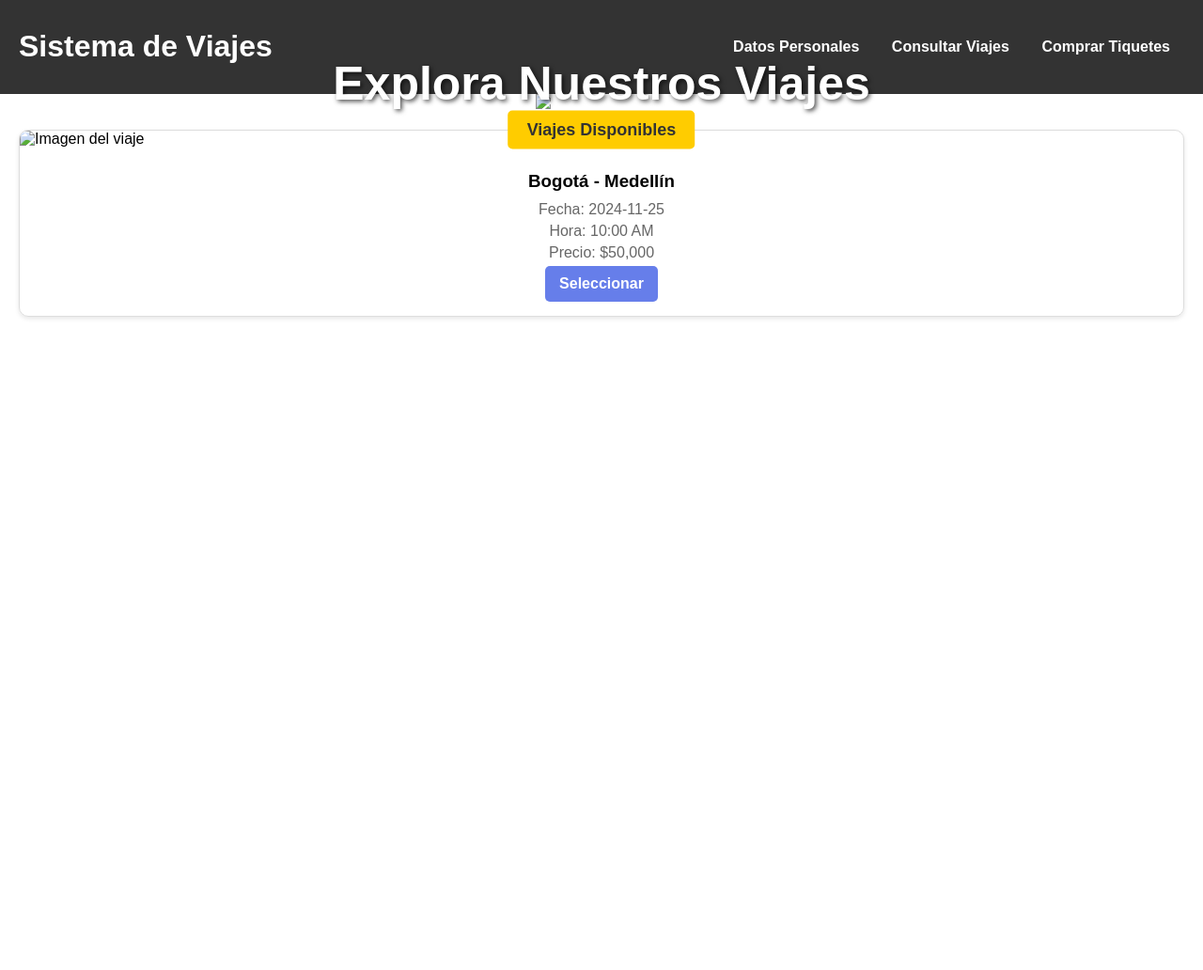
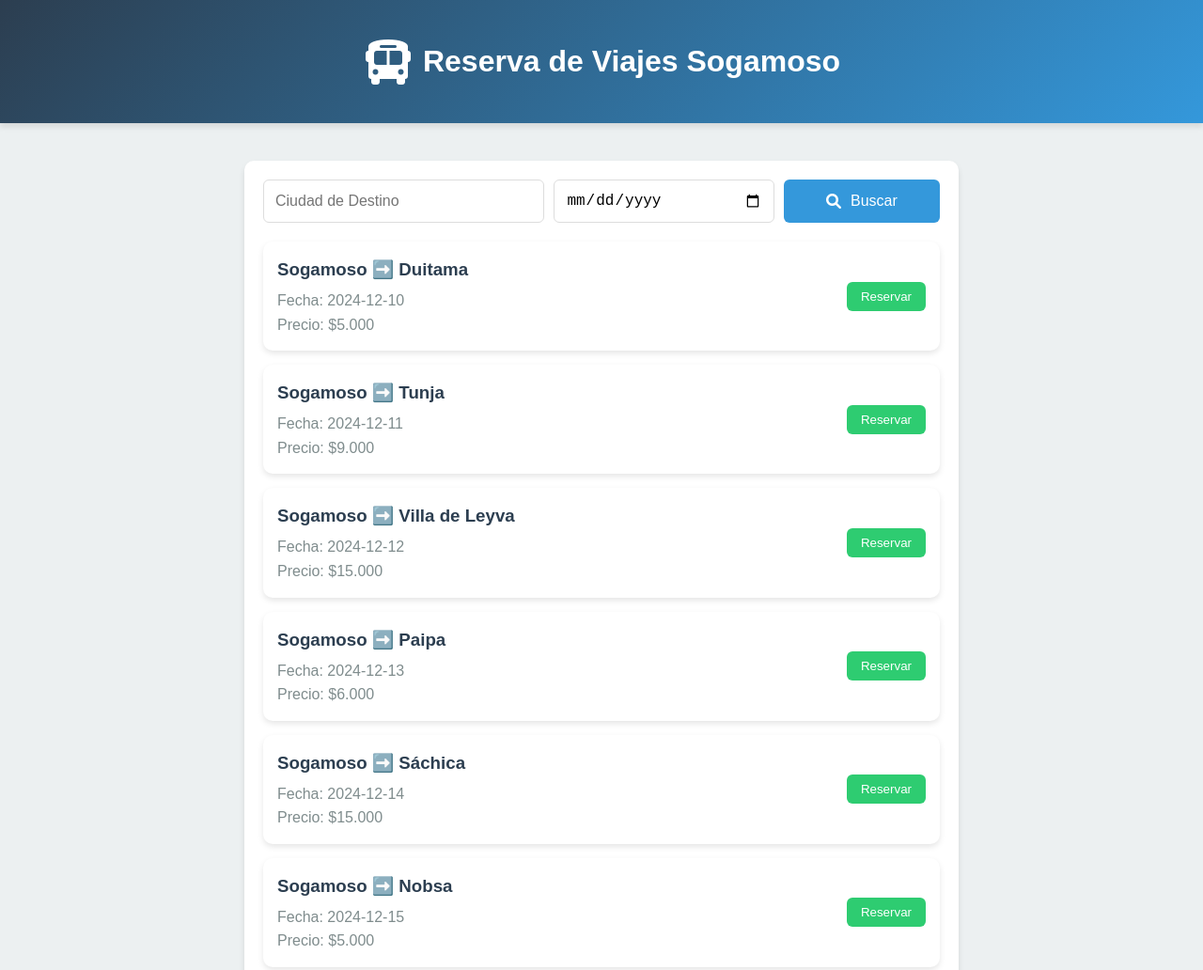
Before and after one commit to SergioMesa2002/Venta-de-Tiquetes-empresa-de-transporte, a website: page Fronted/Fronted/cliente.html in a window 1280 px wide. Shown: the top 1032 px of the page at 94% size. Before the commit the page ends 800 px from the top, so only its background shows below. Drawn offline with Linux system fonts and the light colour scheme.

Commit message:
cambio final

```diff
--- a/Backend/Backend/app.js
+++ b/Backend/Backend/app.js
@@ -2,6 +2,7 @@ const express = require('express');
 const cors = require('cors');
 const mongoose = require('mongoose');
 const authRoutes = require('./routes/auth');
+
 const adminRoutes = require('./routes/admin');
 const { ApolloServer } = require('@apollo/server');
 const { expressMiddleware } = require('@apollo/server/express4');
@@ -29,6 +30,9 @@ app.use(express.json());
 // Configuración de rutas REST
 app.use('/api/auth', authRoutes);
 app.use('/api/admin', adminRoutes);
+
+
+
 
 // Configuración de Mongoose
 mongoose.set('strictQuery', true);
@@ -181,6 +185,7 @@ apolloServer.start().then(() => {
     console.log('Apollo Server corriendo en http://localhost:5000/graphql');
 });
 
+
 // Configuración del puerto
 const PORT = process.env.PORT || 5000;
 app.listen(PORT, () => console.log(`Server running on port ${PORT}`));
--- a/Fronted/Fronted/cliente.html
+++ b/Fronted/Fronted/cliente.html
@@ -3,176 +3,358 @@
 <head>
     <meta charset="UTF-8">
     <meta name="viewport" content="width=device-width, initial-scale=1.0">
-    <title>Sistema de Viajes</title>
+    <title>Reserva de Viajes Sogamoso</title>
+    <link href="https://cdnjs.cloudflare.com/ajax/libs/font-awesome/6.0.0-beta3/css/all.min.css" rel="stylesheet">
     <style>
-        /* Estilos generales */
-        body, html {
+        :root {
+            --primary-color: #2C3E50;
+            --secondary-color: #3498DB;
+            --accent-color: #2ECC71;
+            --background-color: #ECF0F1;
+            --text-color: #2C3E50;
+        }
+
+        * {
             margin: 0;
             padding: 0;
-            font-family: Arial, sans-serif;
+            box-sizing: border-box;
         }
 
-        /* Encabezado */
+        body {
+            font-family: 'Arial', sans-serif;
+            background-color: var(--background-color);
+            color: var(--text-color);
+            line-height: 1.6;
+        }
+
+        .container {
+            max-width: 800px;
+            margin: 0 auto;
+            padding: 20px;
+        }
+
         header {
-            background: #333;
+            background: linear-gradient(135deg, var(--primary-color), var(--secondary-color));
             color: white;
-            padding: 10px 20px;
+            text-align: center;
+            padding: 20px;
+            box-shadow: 0 4px 6px rgba(0,0,0,0.1);
+        }
+
+        header h1 {
+            display: flex;
+            align-items: center;
+            justify-content: center;
+            gap: 10px;
+        }
+
+        header i {
+            font-size: 1.5em;
+        }
+
+        .search-section {
+            background-color: white;
+            border-radius: 10px;
+            padding: 20px;
+            margin: 20px 0;
+            box-shadow: 0 4px 6px rgba(0,0,0,0.1);
+        }
+
+        .filters {
+            display: flex;
+            gap: 10px;
+            margin-bottom: 20px;
+        }
+
+        .filters input, .filters button {
+            flex-grow: 1;
+            padding: 12px;
+            border: 1px solid #ddd;
+            border-radius: 6px;
+            font-size: 16px;
+            transition: all 0.3s ease;
+        }
+
+        .filters button {
+            background-color: var(--secondary-color);
+            color: white;
+            border: none;
+            cursor: pointer;
+            display: flex;
+            align-items: center;
+            justify-content: center;
+            gap: 10px;
+        }
+
+        .filters button:hover {
+            background-color: var(--primary-color);
+            transform: translateY(-2px);
+        }
+
+        .trip-list {
+            display: grid;
+            gap: 15px;
+        }
+
+        .trip {
+            background-color: white;
+            border-radius: 10px;
+            padding: 15px;
             display: flex;
             justify-content: space-between;
             align-items: center;
+            box-shadow: 0 3px 6px rgba(0,0,0,0.1);
+            transition: transform 0.3s ease;
         }
 
-        header nav a {
-            color: white;
-            text-decoration: none;
-            margin: 0 15px;
-            font-weight: bold;
+        .trip:hover {
+            transform: scale(1.02);
         }
 
-        header nav a:hover {
-            color: #ffcc00;
+        .trip-info h3 {
+            color: var(--primary-color);
+            margin-bottom: 5px;
         }
 
-        /* Hero Section */
-        .hero {
-            position: relative;
-            text-align: center;
-            color: white;
+        .trip-info p {
+            color: #7f8c8d;
         }
 
-        .hero img {
-            width: 100%;
-            max-height: 400px;
-            object-fit: cover;
+        .trip-action button {
+            background-color: var(--accent-color);
+            color: white;
+            border: none;
+            padding: 8px 15px;
+            border-radius: 6px;
+            cursor: pointer;
+            transition: background-color 0.3s ease;
         }
 
-        .hero .content {
-            position: absolute;
-            top: 50%;
-            left: 50%;
-            transform: translate(-50%, -50%);
-            text-shadow: 2px 2px 5px rgba(0, 0, 0, 0.7);
+        .trip-action button:hover {
+            background-color: var(--secondary-color);
         }
 
-        .hero .content h1 {
-            font-size: 50px;
-            margin: 0;
+        .bus {
+            background-color: white;
+            border-radius: 10px;
+            padding: 20px;
+            text-align: center;
+            box-shadow: 0 4px 6px rgba(0,0,0,0.1);
         }
 
-        .hero .content button {
-            background: #ffcc00;
-            color: #333;
-            border: none;
-            padding: 10px 20px;
-            font-size: 18px;
-            font-weight: bold;
-            border-radius: 5px;
-            cursor: pointer;
+        .seats {
+            display: grid;
+            grid-template-columns: repeat(4, 1fr);
+            gap: 10px;
+            margin: 20px 0;
         }
 
-        .hero .content button:hover {
-            background: #ffaa00;
+        .seat {
+            background-color: #2ECC71;
+            color: white;
+            border: none;
+            border-radius: 5px;
+            padding: 15px;
+            cursor: pointer;
+            transition: all 0.3s ease;
         }
 
-        /* Sección de viajes */
-        .viajes {
-            display: grid;
-            grid-template-columns: repeat(auto-fit, minmax(250px, 1fr));
-            gap: 20px;
-            padding: 20px;
+        .seat:hover {
+            transform: scale(1.1);
+            background-color: var(--secondary-color);
         }
 
-        .viaje-card {
-            border: 1px solid #ddd;
-            border-radius: 10px;
-            overflow: hidden;
-            box-shadow: 0 2px 5px rgba(0, 0, 0, 0.1);
-            transition: transform 0.2s;
+        .seat.selected {
+            background-color: #E74C3C;
         }
 
-        .viaje-card:hover {
-            transform: scale(1.05);
+        .price {
+            font-size: 1.5em;
+            color: var(--primary-color);
+            margin: 20px 0;
         }
 
-        .viaje-card img {
-            width: 100%;
-            height: 150px;
-            object-fit: cover;
+        .reserve-button {
+            background-color: var(--secondary-color);
+            color: white;
+            border: none;
+            padding: 12px 25px;
+            border-radius: 6px;
+            font-size: 1.1em;
+            cursor: pointer;
+            transition: all 0.3s ease;
         }
 
-        .viaje-card .info {
-            padding: 15px;
-            text-align: center;
+        .reserve-button:hover {
+            background-color: var(--primary-color);
+            transform: translateY(-3px);
         }
 
-        .viaje-card .info h3 {
-            margin: 10px 0;
-        }
+        @media (max-width: 600px) {
+            .filters {
+                flex-direction: column;
+            }
 
-        .viaje-card .info p {
-            margin: 5px 0;
-            color: #666;
-        }
+            .trip {
+                flex-direction: column;
+                text-align: center;
+            }
 
-        .viaje-card .info button {
-            background: #667eea;
-            color: white;
-            border: none;
-            padding: 10px 15px;
-            font-size: 16px;
-            font-weight: bold;
-            border-radius: 5px;
-            cursor: pointer;
-        }
-
-        .viaje-card .info button:hover {
-            background: #4455aa;
+            .trip-action {
+                margin-top: 10px;
+            }
         }
     </style>
 </head>
 <body>
-
-<!-- Encabezado -->
 <header>
-    <h1>Sistema de Viajes</h1>
-    <nav>
-        <a href="#datos">Datos Personales</a>
-        <a href="#consultar">Consultar Viajes</a>
-        <a href="#comprar">Comprar Tiquetes</a>
-    </nav>
+    <div class="container">
+        <h1>
+            <i class="fas fa-bus"></i>
+            Reserva de Viajes Sogamoso
+        </h1>
+    </div>
 </header>
 
-<!-- Hero Section -->
-<section class="hero">
-    <img src="path-to-your-image.png" alt="Imagen de Viajes">
-    <div class="content">
-        <h1>Explora Nuestros Viajes</h1>
-        <button onclick="scrollToTrips()">Viajes Disponibles</button>
-    </div>
-</section>
+<div class="container">
+    <section class="search-section">
+        <div class="filters">
+            <input type="text" id="destination-filter" placeholder="Ciudad de Destino">
+            <input type="date" id="date-filter">
+            <button onclick="filterTrips()">
+                <i class="fas fa-search"></i> Buscar
+            </button>
+        </div>
 
-<!-- Sección de viajes -->
-<section id="consultar" class="viajes">
-    <!-- Tarjeta de ejemplo -->
-    <div class="viaje-card">
-        <img src="path-to-another-image.png" alt="Imagen del viaje">
-        <div class="info">
-            <h3>Bogotá - Medellín</h3>
-            <p>Fecha: 2024-11-25</p>
-            <p>Hora: 10:00 AM</p>
-            <p>Precio: $50,000</p>
-            <button>Seleccionar</button>
+        <div class="trip-list" id="trip-list">
+            <!-- Viajes generados dinámicamente -->
         </div>
-    </div>
-    <!-- Repetir tarjetas para otros viajes -->
-</section>
+    </section>
+
+    <section class="bus" id="bus-container" style="display: none;">
+        <div class="seats" id="seats-container">
+            <!-- Asientos generados -->
+        </div>
+        <div class="price">Precio total: <span id="total-price">$0</span></div>
+        <button class="reserve-button" onclick="generateInvoice()">
+            <i class="fas fa-ticket-alt"></i> Generar Factura
+        </button>
+    </section>
+</div>
 
 <script>
-    // Función para desplazarse a la sección de viajes
-    function scrollToTrips() {
-        document.getElementById('consultar').scrollIntoView({ behavior: 'smooth' });
+    const destinations = {
+        "Duitama": 5000,
+        "Tunja": 9000,
+        "Villa de Leyva": 15000,
+        "Paipa": 6000,
+        "Sáchica": 15000,
+        "Nobsa": 5000,
+        "Tibasosa": 5000,
+        "Monguí": 8000,
+        "Chiquinquirá": 25000,
+        "Raquira": 18000
+    };
+
+    const trips = Object.keys(destinations).map((destination, index) => ({
+        id: index + 1,
+        origin: "Sogamoso",
+        destination: destination,
+        date: `2024-12-${10 + (index % 20)}`,
+        price: destinations[destination]
+    }));
+
+    let selectedSeats = [];
+    let currentTrip = null;
+
+    function loadTrips(tripsToDisplay = trips) {
+        const tripList = document.getElementById('trip-list');
+        tripList.innerHTML = '';
+        tripsToDisplay.forEach(trip => {
+            const tripDiv = document.createElement('div');
+            tripDiv.classList.add('trip');
+            tripDiv.innerHTML = `
+                <div class="trip-info">
+                    <h3>${trip.origin} ➡️ ${trip.destination}</h3>
+                    <p>Fecha: ${trip.date}</p>
+                    <p>Precio: $${trip.price.toLocaleString('es-CO')}</p>
+                </div>
+                <div class="trip-action">
+                    <button onclick="selectTrip(${trip.id})">Reservar</button>
+                </div>
+            `;
+            tripList.appendChild(tripDiv);
+        });
     }
+
+    function filterTrips() {
+        const destination = document.getElementById('destination-filter').value.toLowerCase();
+        const date = document.getElementById('date-filter').value;
+
+        const filteredTrips = trips.filter(trip => {
+            return (!destination || trip.destination.toLowerCase().includes(destination)) &&
+                (!date || trip.date === date);
+        });
+
+        loadTrips(filteredTrips);
+    }
+
+    function selectTrip(id) {
+        currentTrip = trips.find(trip => trip.id === id);
+        selectedSeats = [];
+        document.getElementById('bus-container').style.display = 'block';
+        loadSeats();
+        updatePrice();
+    }
+
+    function loadSeats() {
+        const seatsContainer = document.getElementById('seats-container');
+        seatsContainer.innerHTML = '';
+        for (let i = 1; i <= 16; i++) {
+            const seat = document.createElement('div');
+            seat.classList.add('seat');
+            seat.textContent = i;
+            seat.addEventListener('click', () => toggleSeatSelection(seat));
+            seatsContainer.appendChild(seat);
+        }
+    }
+
+    function toggleSeatSelection(seat) {
+        const seatNumber = seat.textContent;
+        if (selectedSeats.includes(seatNumber)) {
+            selectedSeats = selectedSeats.filter(s => s !== seatNumber);
+            seat.classList.remove('selected');
+        } else {
+            selectedSeats.push(seatNumber);
+            seat.classList.add('selected');
+        }
+        updatePrice();
+    }
+
+    function updatePrice() {
+        const totalPrice = selectedSeats.length * currentTrip.price;
+        document.getElementById('total-price').textContent = `$${totalPrice.toLocaleString('es-CO')}`;
+    }
+
+    function generateInvoice() {
+        const invoiceContent = `
+            Reserva FastBus
+            --------------------
+            Viaje: ${currentTrip.origin} ➡️ ${currentTrip.destination}
+            Fecha: ${currentTrip.date}
+            Precio por asiento: $${currentTrip.price.toLocaleString('es-CO')}
+            Asientos reservados: ${selectedSeats.join(', ')}
+            Total a pagar: $${(selectedSeats.length * currentTrip.price).toLocaleString('es-CO')}
+        `;
+
+        const blob = new Blob([invoiceContent], { type: 'text/plain' });
+        const link = document.createElement('a');
+        link.href = URL.createObjectURL(blob);
+        link.download = 'Factura_FastBus.txt';
+        link.click();
+    }
+
+    loadTrips();
 </script>
-
 </body>
 </html>
--- /dev/null
+++ b/Fronted/Fronted/styles.css
@@ -0,0 +1,32 @@
+/* Estilos para la tabla de viajes */
+table {
+    width: 100%;
+    border-collapse: collapse;
+}
+
+thead {
+    background-color: #333;
+    color: #fff;
+}
+
+th, td {
+    padding: 10px;
+    text-align: left;
+    border: 1px solid #ddd;
+}
+
+tr:nth-child(even) {
+    background-color: #f2f2f2;
+}
+
+button {
+    padding: 8px 12px;
+    background-color: #28a745;
+    color: #fff;
+    border: none;
+    cursor: pointer;
+}
+
+button:hover {
+    background-color: #218838;
+}
```
Also changed, not shown: Backend/Backend/models/Trip.js (+17 -26 lines), Backend/Backend/routes/admin.js (+19 -0 lines), Fronted/Fronted/details.html (added, +96 -0 lines), Fronted/Fronted/trips.js (added, +114 -0 lines), 1 other file.
